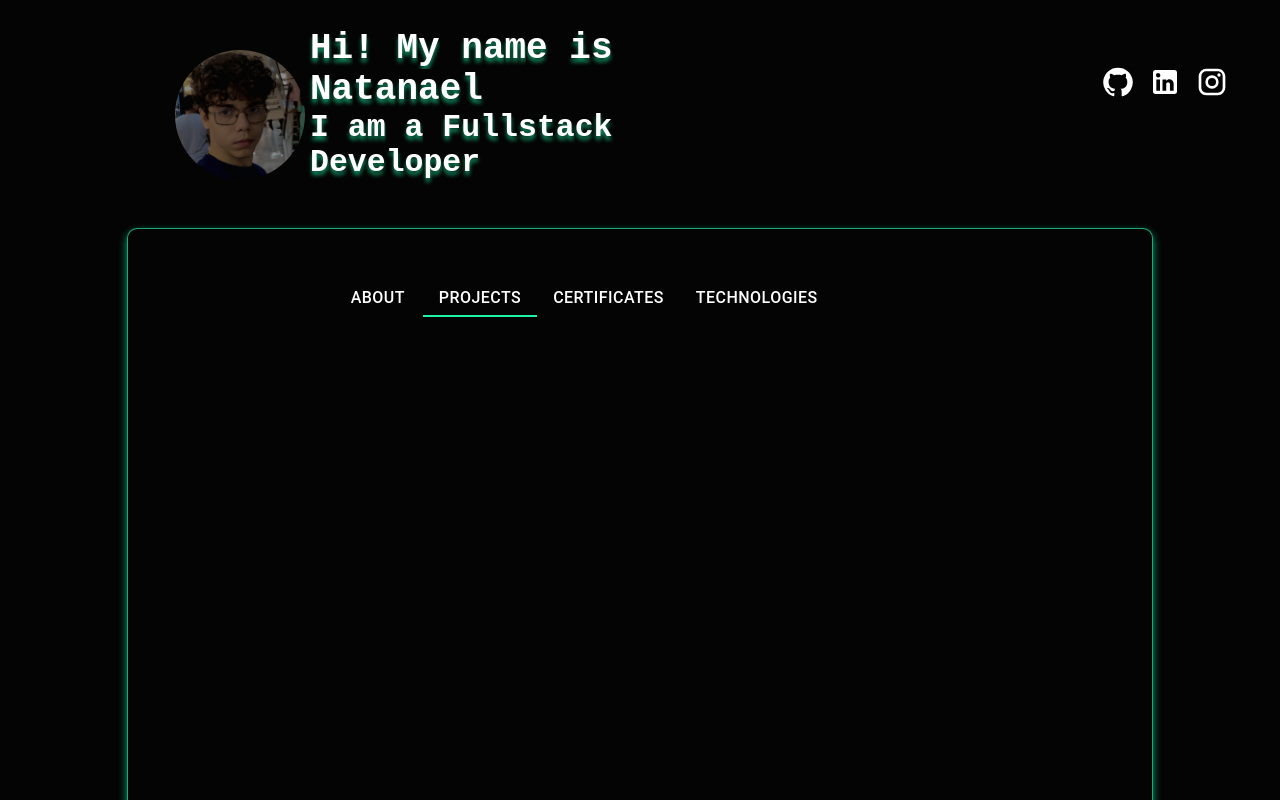
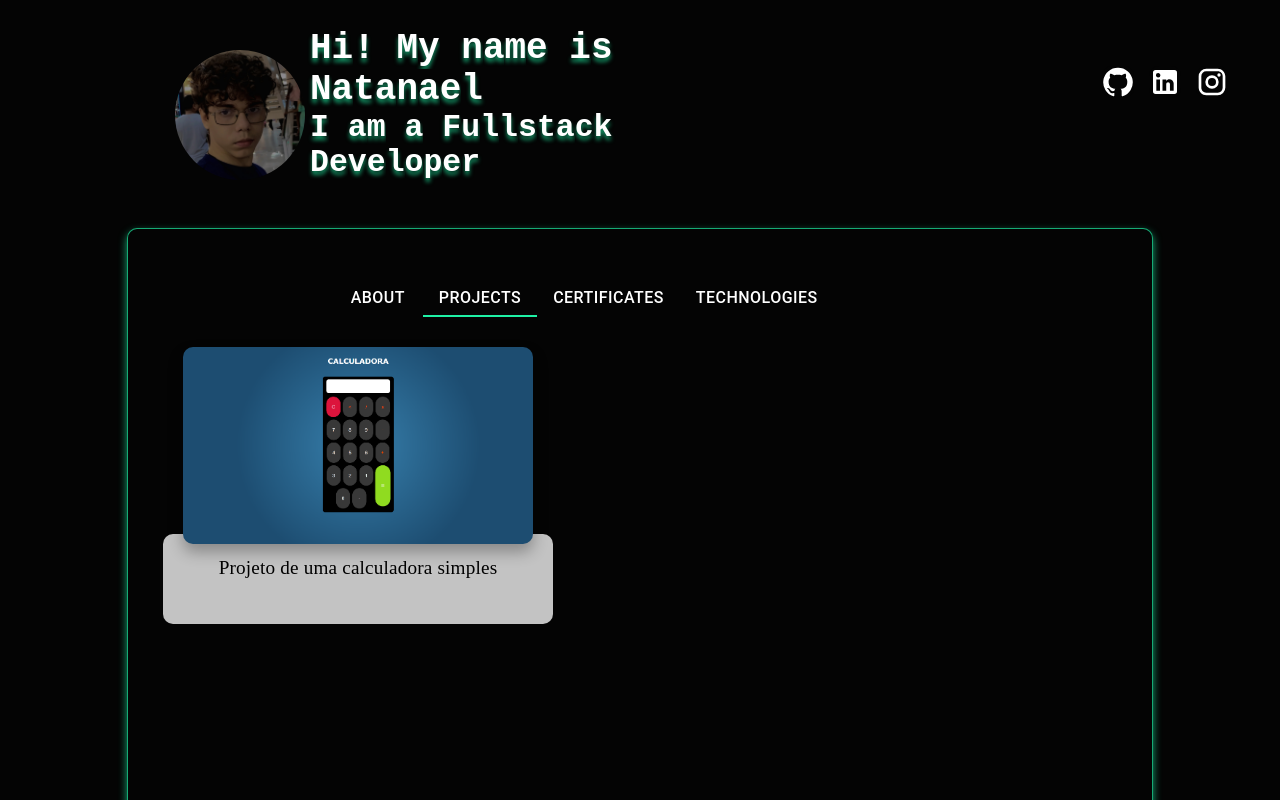
Before and after one commit to NatanaelBraga-dev/portifolio, a React (Create React App) app: page / in a window 1280 px wide. Both pictures are taken after a click on the tab "PROJECTS". Shown: the top 800 px of the page. Built offline with nearby package versions, Linux system fonts and the light colour scheme; a web font is replaced by a local one.

Commit message:
constructing the project tab/ page

```diff
--- a/src/components/interactive_window/janela_interativa.js
+++ b/src/components/interactive_window/janela_interativa.js
@@ -122,7 +122,9 @@
             }}
           >
 
+            <ProjectTab style={{height:'300px'}}>
 
+            </ProjectTab>
 
           </TabPanel>
 
--- a/src/components/interactive_window/projectTab.js
+++ b/src/components/interactive_window/projectTab.js
@@ -1,20 +1,35 @@
 import React from "react";
 import '../../../src/i18n.js';
 import { useTranslation } from 'react-i18next';
+import calculadora from '../../images/calculadora.png'
 import {
     MainDiv,
+    DivImage1,
+    DivDescription1,
+    IconsProject1,
+    AnimatedDiv,
+    ParagraphDescription1,
 } from './projectTabStyle.js'
 
-function ProjectTab(){
-
+function ProjectTab() {
     const { t } = useTranslation(); // Use o useTranslation para acessar as traduções
 
-    return(
-        <MainDiv>
+    return (
+        <MainDiv style={{backgroundColor: 'transparent'}}>
+            <AnimatedDiv>
+                <DivImage1>
+                    <img src={calculadora} style={{width:'350px', borderRadius:'10px',boxShadow: '0px 8px 15px rgba(0, 0, 0, 0.3)' }}></img>
+                </DivImage1>
+
+                <DivDescription1 style={{width:'370px', height: '70px', borderRadius:'10px'}}>
+                    <ParagraphDescription1>
+                        Projeto de uma calculadora simples
+                    </ParagraphDescription1>
+                </DivDescription1>
+            </AnimatedDiv>
 
         </MainDiv>
-
-    )
+    );
 }
 
-export default ProjectTab
+export default ProjectTab;
--- a/src/components/interactive_window/projectTabStyle.js
+++ b/src/components/interactive_window/projectTabStyle.js
@@ -1,7 +1,6 @@
 import styled, { createGlobalStyle } from 'styled-components';
 
 export const GlobalStyle = createGlobalStyle `
-
     @font-face {
         font-family: 'JetBrains-Mono';
         src: url('./JetBrains_fonte/static/JetBrainsMono-Regular.ttf') format('truetype');
@@ -9,6 +8,50 @@ export const GlobalStyle = createGlobalStyle `
 `
 
 export const MainDiv = styled.div`
+    display: flex;
+    flex-direction: column;
+    align-items: center;
+    width: 412px;
+    height: 300px;
+    background-color: #f0f0f0;
+`
 
+export const AnimatedDiv = styled.div`
+    background-color: transparent;
+    display: flex;
+    flex-direction: column;
+    justify-content: center;
+    align-items: center;
+`
+
+export const DivImage1 = styled.div`
+    width: auto;
+    heigh: auto;
+    z-index: 1;
+    margin-bottom: -20px;
+    background-color: transparent;
+    `
+
+export const DivDescription1 = styled.div`
+    background-color: rgba(217, 217, 217, 0.9);
+    width: 100%;
+    padding: 10px;
+    display: flex;
+    flex-direction: row;
+    justify-content: center;
 
 `
+
+export const IconsProject1 = styled.div`
+    display: flex;
+    flex-direction: row;
+    justify-content: center; /* Centraliza os ícones */
+`
+export const ParagraphDescription1 = styled.p`
+    background-color: transparent;
+    font-family: 'JetBrains-Mono';
+    font-size: 1.2rem;
+    color: #000000;
+    margin-top: 10px;
+
+`
```
Also changed, not shown: src/images/calculadora.png (added), src/images/neymar.jpg (deleted).
